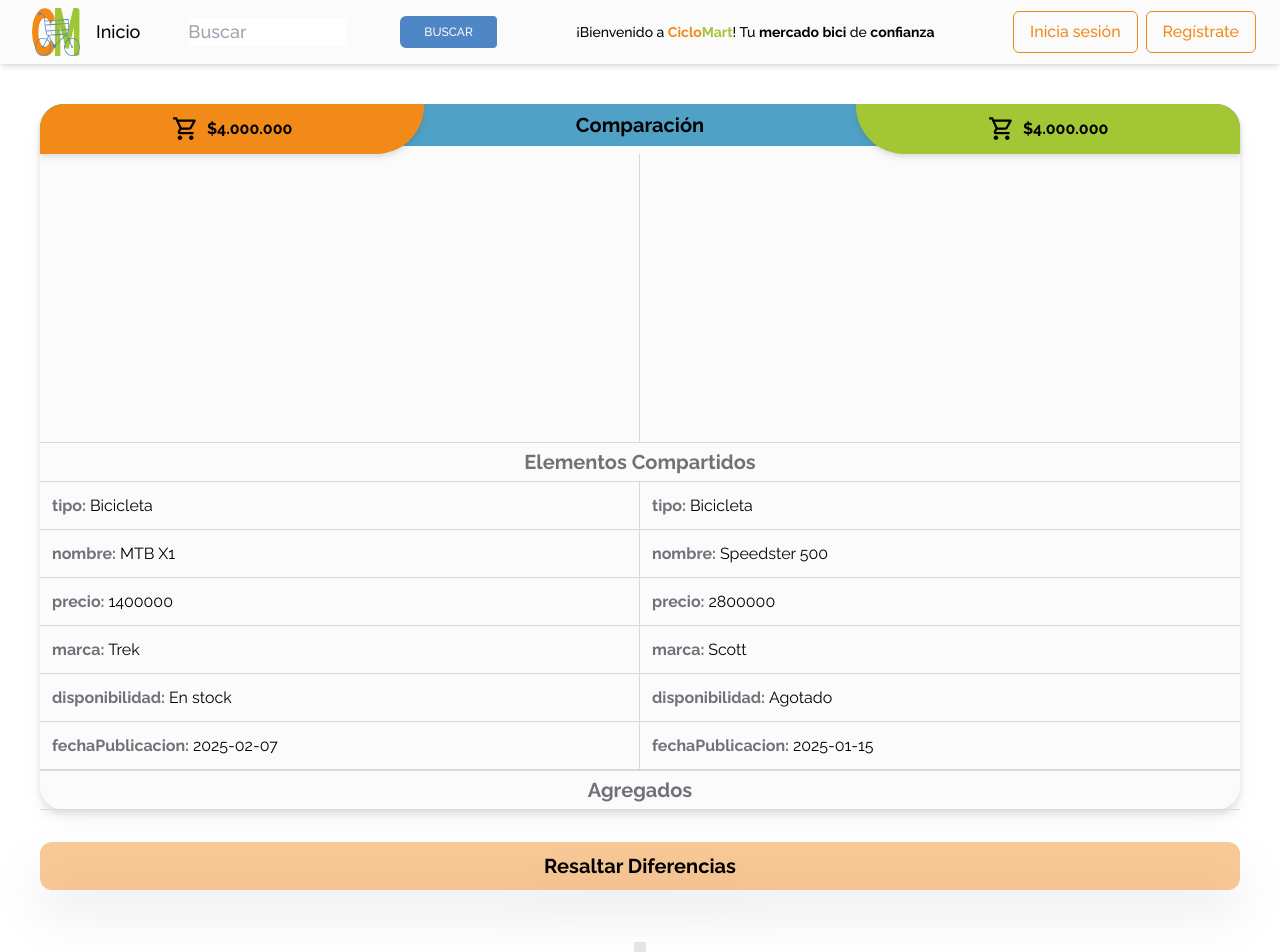
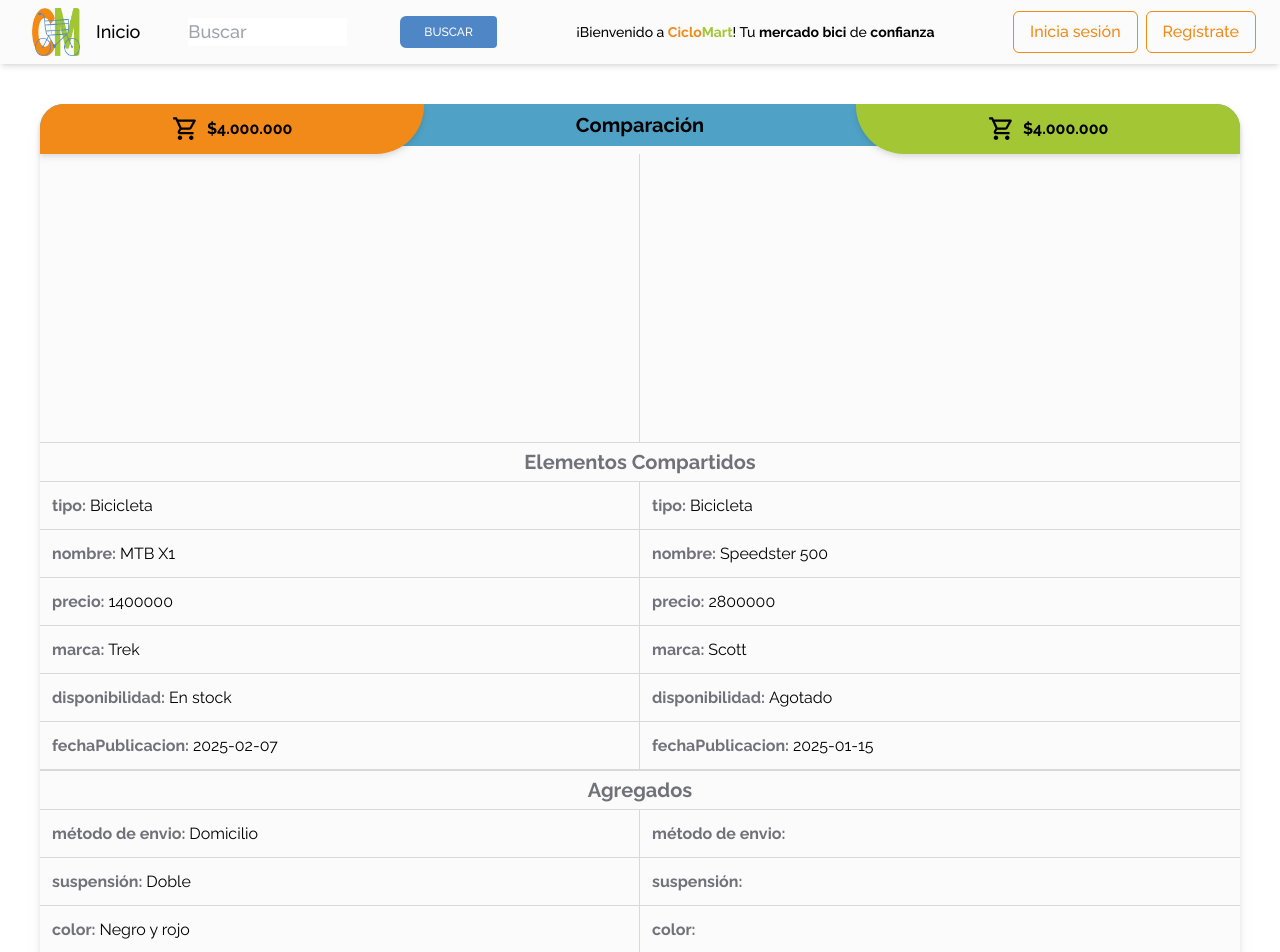
Before and after one commit to w1sec0d/ciclomart_frontend, a React (Vite) app: page /comparison in a window 1280 px wide. Shown: the top 952 px of the page. Built offline with nearby package versions, Linux system fonts and the light colour scheme; no server answers.

Commit message:
Captura las keys sin duplicados para discrepancias y coincidencias entre productos

```diff
--- a/src/pages/ComparisonView.jsx
+++ b/src/pages/ComparisonView.jsx
@@ -61,17 +61,33 @@ const ComparisonView = () => {
     'tipo de frenos': 'Caliper',
     velocidades: 22,
     transmision: 'Shimano Ultegra',
+    lol: 'xd',
     peso: 8,
   }
 
+  //Captura las keys de cada uno de los productos
   const propertiesProduct1 = Object.keys(product1)
   const propertiesProduct2 = Object.keys(product2)
+  const properties = propertiesProduct1.concat(propertiesProduct2)
 
-  const coincidences = propertiesProduct1.filter((property, i) => {
+  //Captura las coindencias entre los productos y retorna las keys sin duplicados
+  const coincidences = properties.filter((property) => {
     if (property != 'idProducto') {
-      return propertiesProduct2.includes(property)
+      return (
+        propertiesProduct2.includes(property) &&
+        propertiesProduct1.includes(property)
+      )
     }
   })
+
+  const uniqCoincidences = [...new Set(coincidences)]
+
+  //Captura las discrepancias entre los productos
+  const discrepancies = properties.filter(
+    (property) =>
+      !propertiesProduct2.includes(property) ||
+      !propertiesProduct1.includes(property)
+  )
 
   console.log('Renderizando Comparación')
   return (
@@ -89,13 +105,16 @@ const ComparisonView = () => {
           title={'Elementos Compartidos'}
           product1={product1}
           product2={product2}
-          coincidences={coincidences}
+          coincidences={uniqCoincidences}
         />
         {/*Sección elementos Agregados */}
         <ComparisionSection
           title={'Agregados'}
           className1={'rounded-bl-3xl'}
           className2={'rounded-br-3xl'}
+          product1={product1}
+          product2={product2}
+          coincidences={discrepancies}
         />
       </div>
       <button className="mx-10 mb-10 bg-tertiary bg-opacity-45 rounded-xl h-12 drop-shadow-2xl hover:bg-tertiary">
```
